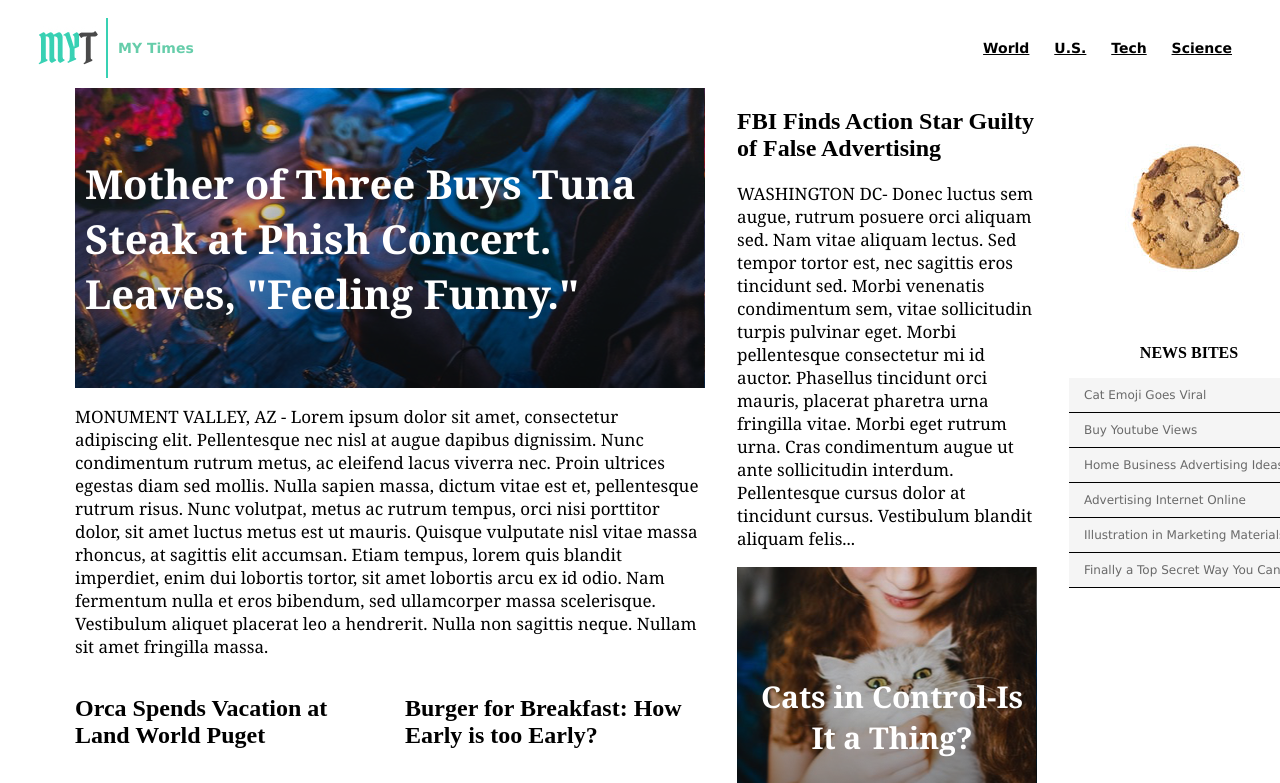
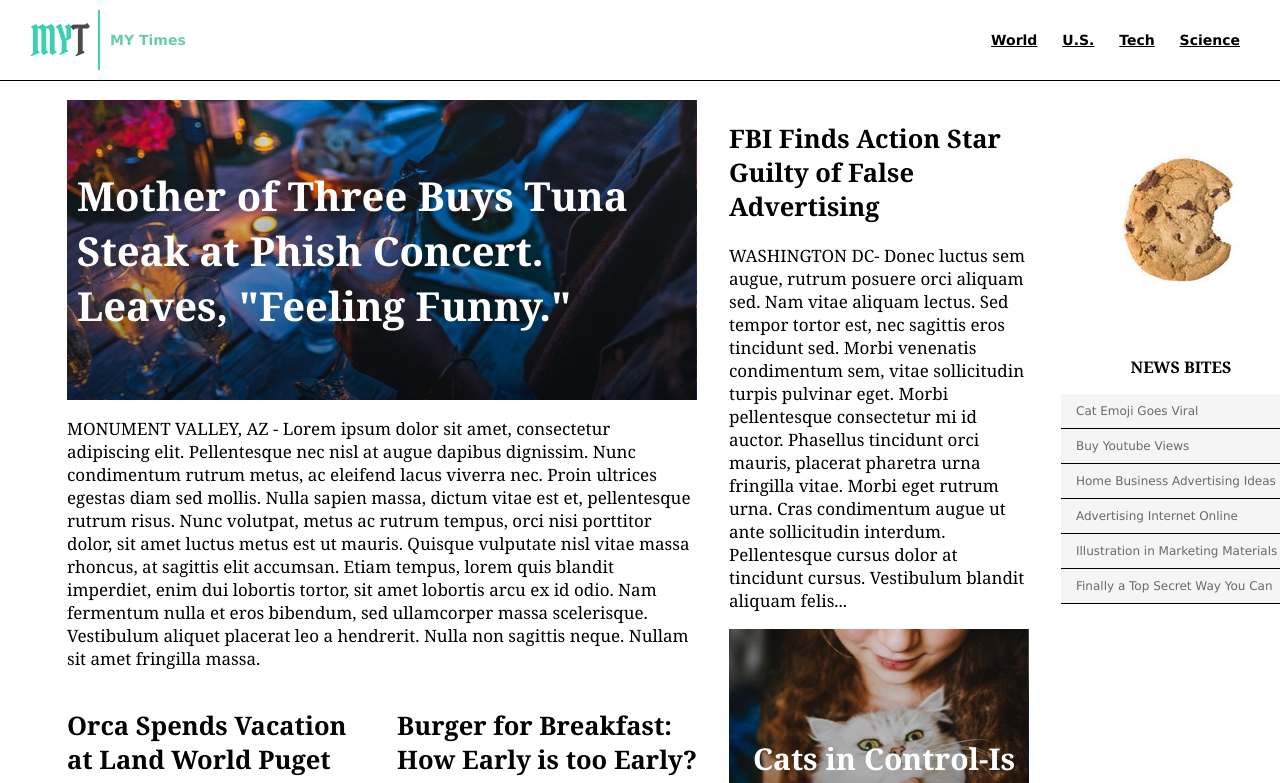
Before and after one commit to hjpete/my-times, a plain HTML site: page index.html in a window 1280 px wide. Shown: the top 783 px of the page. Drawn offline with Linux system fonts and the light colour scheme.

Commit message:
fixing styles for nav

```diff
--- a/resources/css/style.css
+++ b/resources/css/style.css
@@ -1,11 +1,21 @@
+body {
+  margin: 0;
+  font-family: Georgia;
+  font-size: 17px;
+  color: black;
+}
 header {
   display: flex;
+  position: fixed;
   align-items: center;
   font-family: Verdana;
   font-size: 14px;
   font-weight: bold;
   width: 100%;
   height: 80px;
+  border-bottom: 1px solid black;
+  background: white;
+  z-index: 1;
 }
 .logo {
   display: flex;
@@ -37,6 +47,7 @@ nav a {color: black;}
   display: flex;
   flex-direction: column;
   margin-right: 32px;
+  padding-top: 100px;
 }
 .column.large {
   width: 630px;
```
